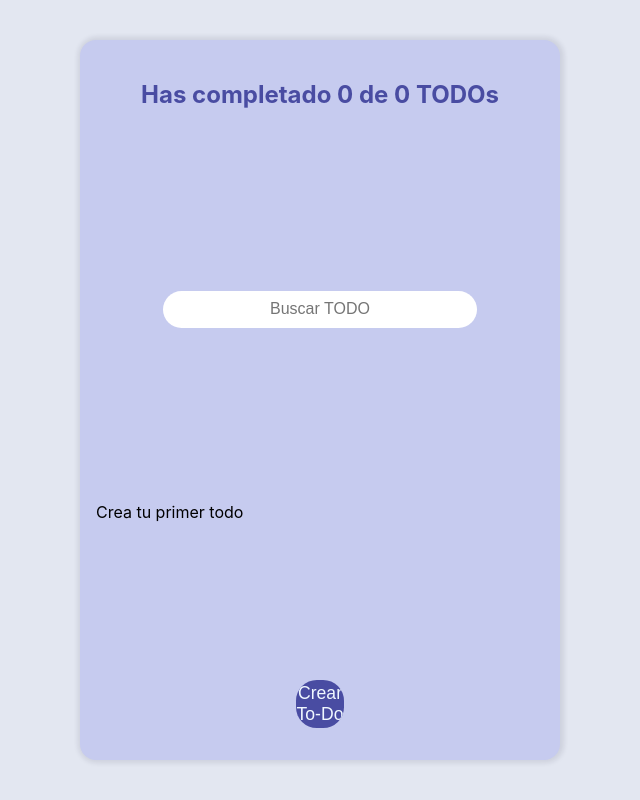
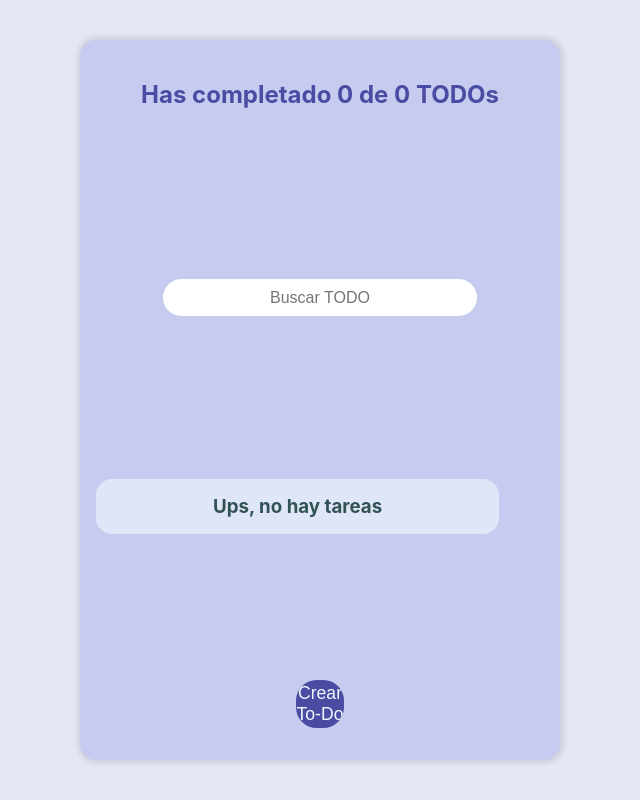
Before and after one commit to emazou/todo-app, a React (Create React App) app: page / in a window 1280 px wide. Shown: the whole page, without its empty margins (320-960 px from the left). Built offline with nearby package versions, Linux system fonts and the light colour scheme.

Commit message:
Todostatus component added

```diff
--- a/src/pages/App.js
+++ b/src/pages/App.js
@@ -6,8 +6,10 @@ import TodoSearch from '../components/TodoSearch';
 import TodoList from '../components/TodoList';
 import TodoItem from '../components/TodoItem';
 import { TodoContext } from '../TodoContext/TodoContext';
+import TodoForm from '../components/TodoForm';
+import TodoStatus from '../components/TodoStatus';
 import '../styles/App.css';
-import TodoForm from '../components/TodoForm';
+
 
 export default function App() {
   const { error, loading, searchedTodos, completeTodo, deleteTodo, openModal, setOpenModal, } = React.useContext(TodoContext)
@@ -19,7 +21,7 @@ export default function App() {
         <TodoList>
           {error && <p>Hubo un error</p>}
           {loading && <p>Loading...</p>}
-          {(!loading && !searchedTodos.length) && <p>Crea tu primer todo </p>}
+          {(!loading && !searchedTodos.length) && <TodoStatus/>}
           {searchedTodos.map(todo => (
             <TodoItem
               key={todo.text}
```
